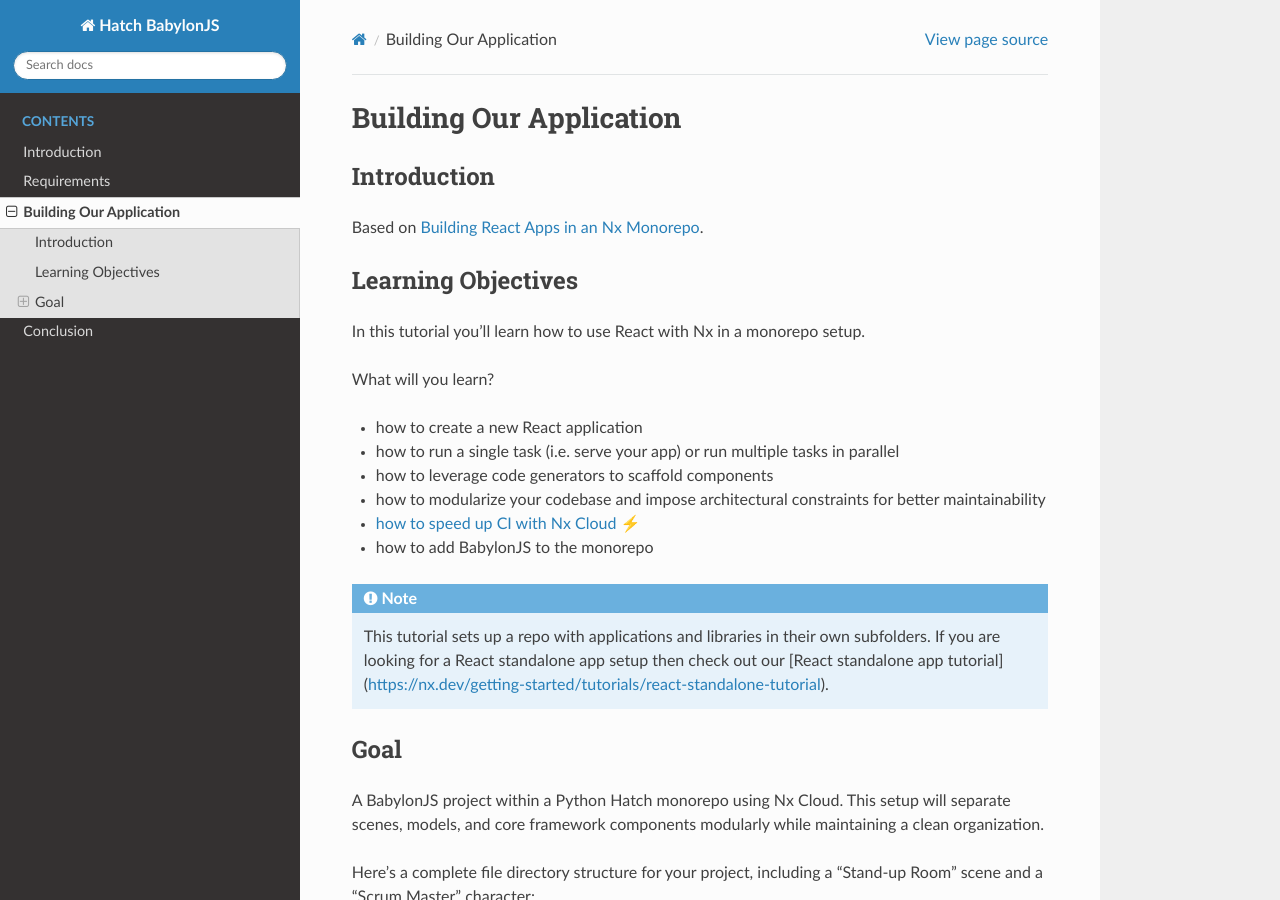
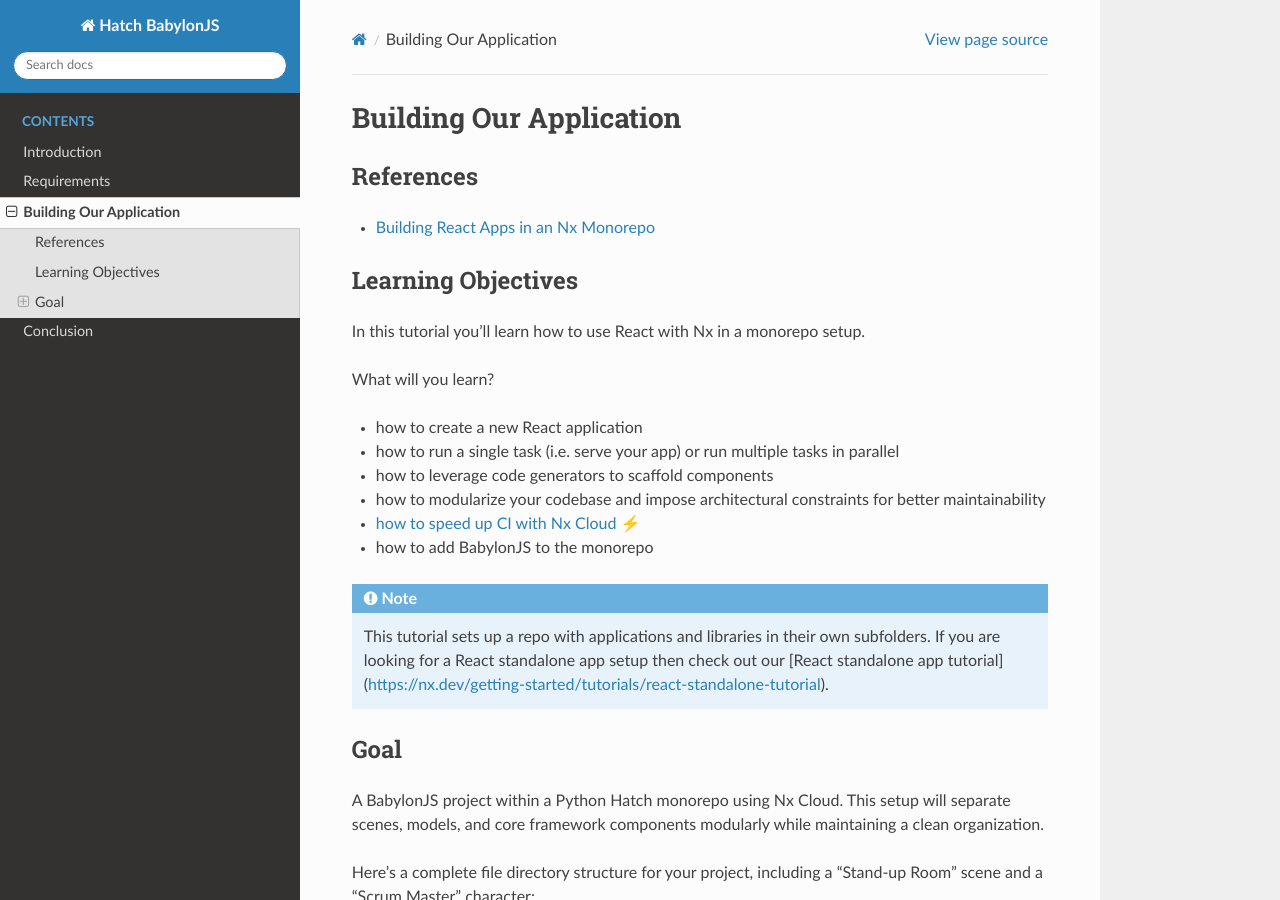
Before and after one commit to vanHeemstraSystems/hatch-babylonjs, a Sphinx documentation site: the page built from docs/source/300/index.rst, in a window 1280 px wide and 900 px high. Built offline with Sphinx 7.4.7 and the Read the Docs theme 3.1.0, drawn with Linux system fonts in a browser that asks for light colours; pages that are not in the unit, such as notebooks, are missing from menus.

Commit message:
Update index.rst to rename the Introduction section to References, improving clarity and organization of the document.

```diff
--- a/docs/source/300/index.rst
+++ b/docs/source/300/index.rst
@@ -1,10 +1,10 @@
 Building Our Application
 ========================
 
-Introduction
-************
+References
+**********
 
-Based on `Building React Apps in an Nx Monorepo <https://nx.dev/getting-started/tutorials/react-monorepo-tutorial>`_.
+- `Building React Apps in an Nx Monorepo <https://nx.dev/getting-started/tutorials/react-monorepo-tutorial>`_
 
 Learning Objectives
 *******************
```
